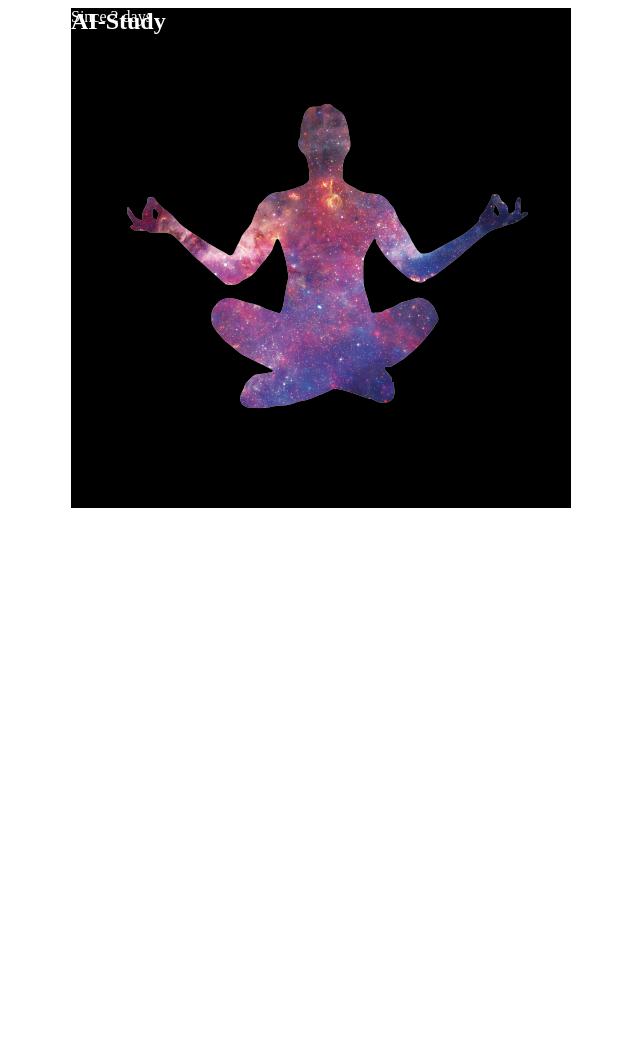
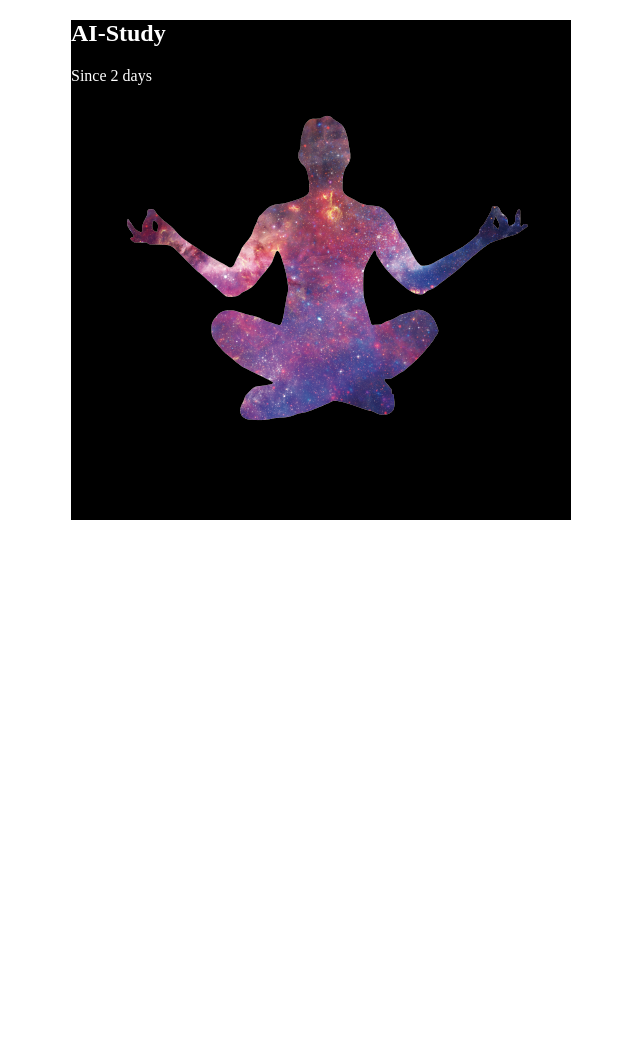
Before and after one commit to iknowSteven/iknowSteven.github.io, a Jekyll site: the page built from index.md, in a window 1280 px wide. Shown: the whole page, without its empty margins (319-959 px from the left). Built offline with Jekyll 4.4.1, drawn with Linux system fonts in a browser that asks for light colours; our own code applies the rules of GitHub Pages for plain Markdown files.

Commit message:
no message

```diff
--- a/assets/css/countdown.css
+++ b/assets/css/countdown.css
@@ -8,16 +8,12 @@
 }
 
 .countdown_container_white h1 {
-    position: absolute;
-    top: 0;
-    bottom: 0;
-    left: 0;
-    right: 0;
-    margin: auto;
+    vertical-align: middle;
 }
 
 .countdown_container_white h3 {
     bottom: 0px;
+    vertical-align: bottom;
 }
 
 .countdown_since {
```
